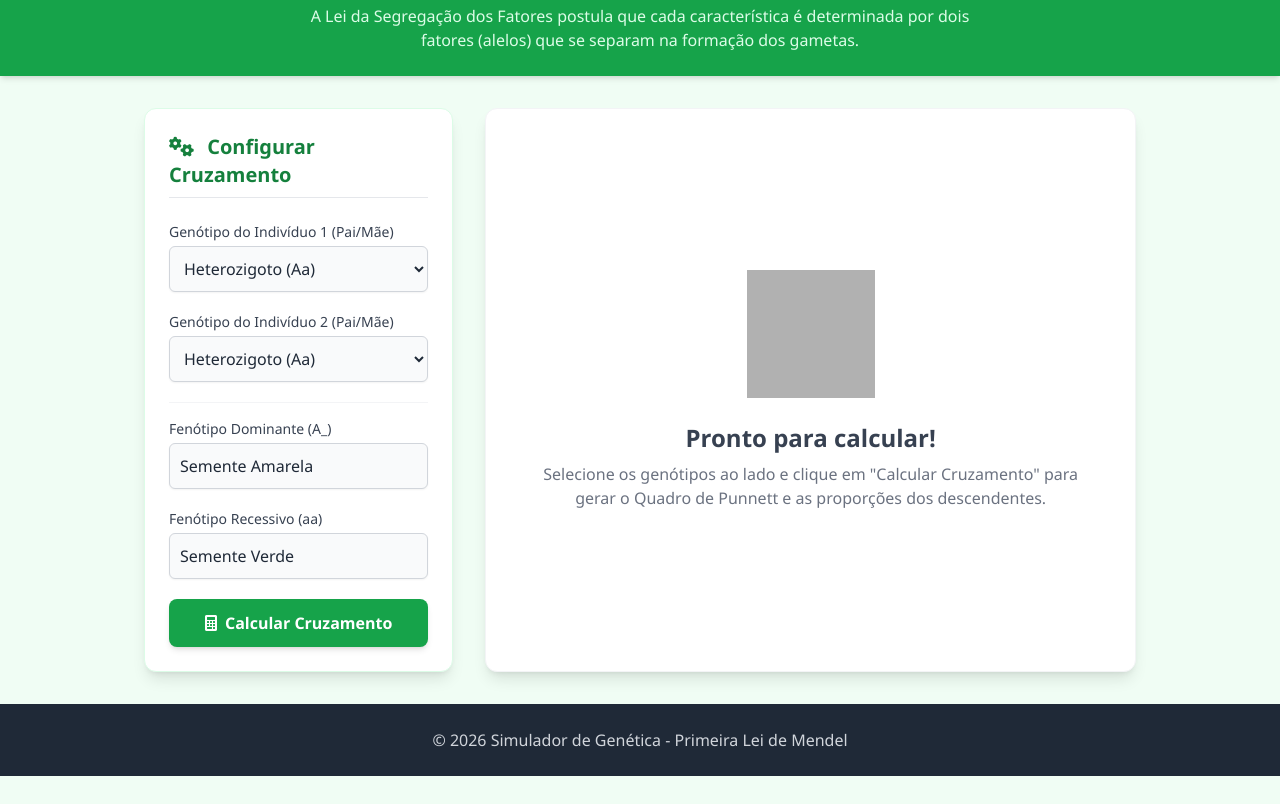
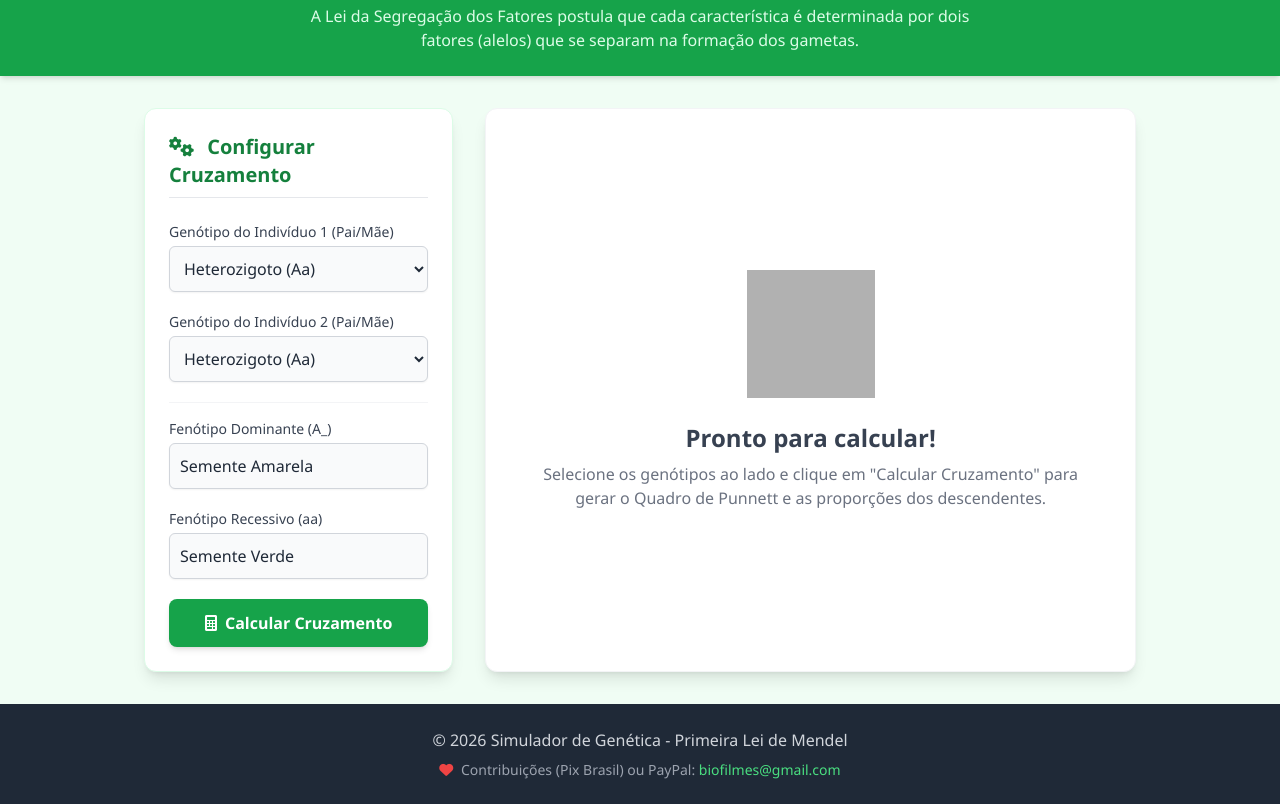
Before and after one commit to Biofilmes/teste, a plain HTML site: page index.html in a window 1280 px wide. Shown: the part 64-868 px from the top of the page. Before the commit the page ends 840 px from the top, so only its background shows below. Drawn offline with nearby package versions, Linux system fonts and the light colour scheme; grey boxes are pictures that could not be loaded.

Commit message:
Add files via upload

```diff
--- a/index.html
+++ b/index.html
@@ -143,7 +143,11 @@
 
     <!-- Footer -->
     <footer class="bg-gray-800 text-gray-300 py-6 text-center mt-auto">
-        <p>© 2026 Simulador de Genética - Primeira Lei de Mendel</p>
+        <p class="mb-2">© 2026 Simulador de Genética - Primeira Lei de Mendel</p>
+        <p class="text-sm text-gray-400">
+            <i class="fas fa-heart text-red-500 mr-1"></i> Contribuições (Pix Brasil) ou PayPal:
+            <a href="mailto:biofilmes@gmail.com" class="text-green-400 hover:text-green-300 transition-colors font-medium">biofilmes@gmail.com</a>
+        </p>
     </footer>
 
     <script>
```
